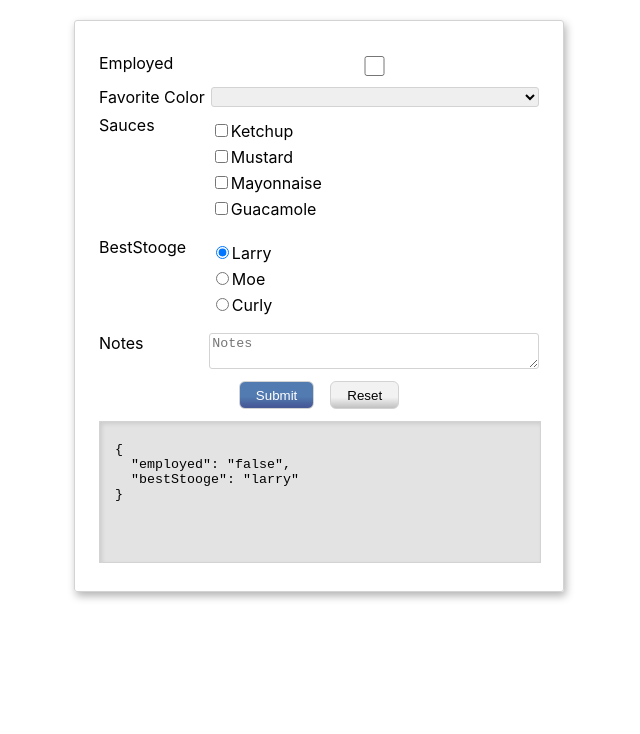
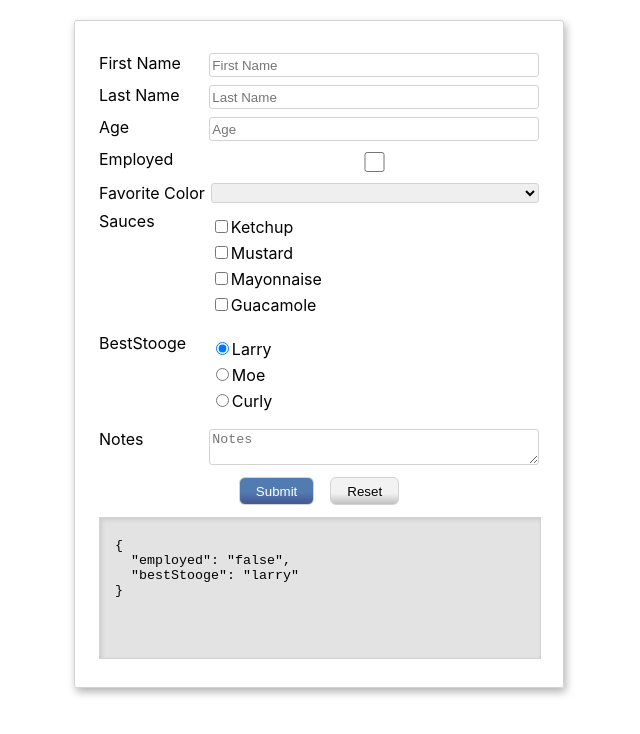
Before and after one commit to modinessa/react-forms, a React (Create React App) app: page / in a window 1280 px wide. Shown: the top 734 px of the page, without its empty margins (321-961 px from the left). Built offline with nearby package versions, Linux system fonts and the light colour scheme; the HTML template or start-up script is replaced by a standard one.

Commit message:
Fix validation

```diff
--- a/src/components/Input.js
+++ b/src/components/Input.js
@@ -8,11 +8,8 @@ export function Input({ register, name, title, errors, ...rest }) {
 					{title}
 				</label>
 				<input
-
-//TODO  implement errors handling
-					className={`data-column ${errors.name ? "error" : ""}`}
+					className={`data-column ${errors[name] ? "error" : ""}`}
 					{...register(name)} {...rest}
 					placeholder={title}/>
 			</div>
-	)
-}
+	)}
--- a/src/components/ReactHookForm.js
+++ b/src/components/ReactHookForm.js
@@ -12,10 +12,9 @@ import { CheckBox } from "./CheckBox.js";
 import { CheckGroup } from "./CheckGroup.js";
 import { RadioButtons } from "./RadoiButtons.js";
 import { TextArea } from "./TextArea.js";
-//import { SubmitButton } from "./SubmitButton.js";
 
 const schema = yup.object({
-  //firstName: yup.string().matches(/^[A-Za-z\s]+$/i),
+  firstName: yup.string().matches(/^[A-Za-z\s]+$/i),
   lastName: yup.string().matches(/^[A-Za-z\s]+$/i),
   age: yup.number().positive().integer(),
 	notes: yup.string().max(100)
@@ -38,7 +37,6 @@ export function ReactHookForm() {
 	});
 
 	let currentData = {};
-	let isSubmited = false;
 	const favoriteColor = createKeys(["", "red", "green", "blue", "black"]);
 	const sauces = createKeys(["ketchup", "mustard", "mayonnaise", "guacamole"]);
 	const bestStooge = createKeys(["larry", "moe", "curly"]);
@@ -46,21 +44,17 @@ export function ReactHookForm() {
 	const watchAllFields = watch();
 	const onSubmit = (data) => {
 		currentData = {...data};
-		console.log(data);
-		console.log(currentData);
-		isSubmited = deepEqual(currentData, data);
-		console.log(isSubmited);
 		alert(objToString(data));
 	};
 
 	return (
 		<form onSubmit={handleSubmit(onSubmit)}>
 
-			{/*<Input name="firstName"
+			<Input name="firstName"
 						title="First Name"
 						register={register}
-						errors={errors}/>*/}
-			{/*<Input name="lastName"
+						errors={errors}/>
+			<Input name="lastName"
 						title="Last Name"
 						register={register}
 						errors={errors} />
@@ -68,16 +62,6 @@ export function ReactHookForm() {
 						title="Age"
 						register={register}
 						errors={errors} />
-
-
-			{/*<div className="data-row">
-				<label htmlFor="firstName" className="title-column">
-					First Name
-				</label>
-				<input className={`data-column ${errors.firstName ? "error" : ""}`}
-					{...register("firstName")}
-					placeholder="First Name" />
-			</div>*/}
 
 			<CheckBox name="employed" title="Employed" register={register}/>
 
@@ -93,8 +77,7 @@ export function ReactHookForm() {
 
 
 			<div className="form-actions">
-				<input type="submit" className="submit-button action-button"
-								disabled={isSubmited}/>
+				<input type="submit" className="submit-button action-button"/>
 
 				<input type="reset" className="reset-button action-button"
 							onClick={() => reset(
--- a/src/components/TextArea.js
+++ b/src/components/TextArea.js
@@ -7,9 +7,7 @@ export function TextArea({ register, name, title, errors, ...rest }) {
 	<label htmlFor={name} className="title-column">
 		{title}
 	</label>
-
-{/*TODO  implement errors handling*/}
-	<textarea className={`data-column ${errors.notes ? "error" : ""}`}
+	<textarea className={`data-column ${errors[name] ? "error" : ""}`}
 		{...register(name)} {...rest}
 					placeholder={title}/>
 </div>
```
